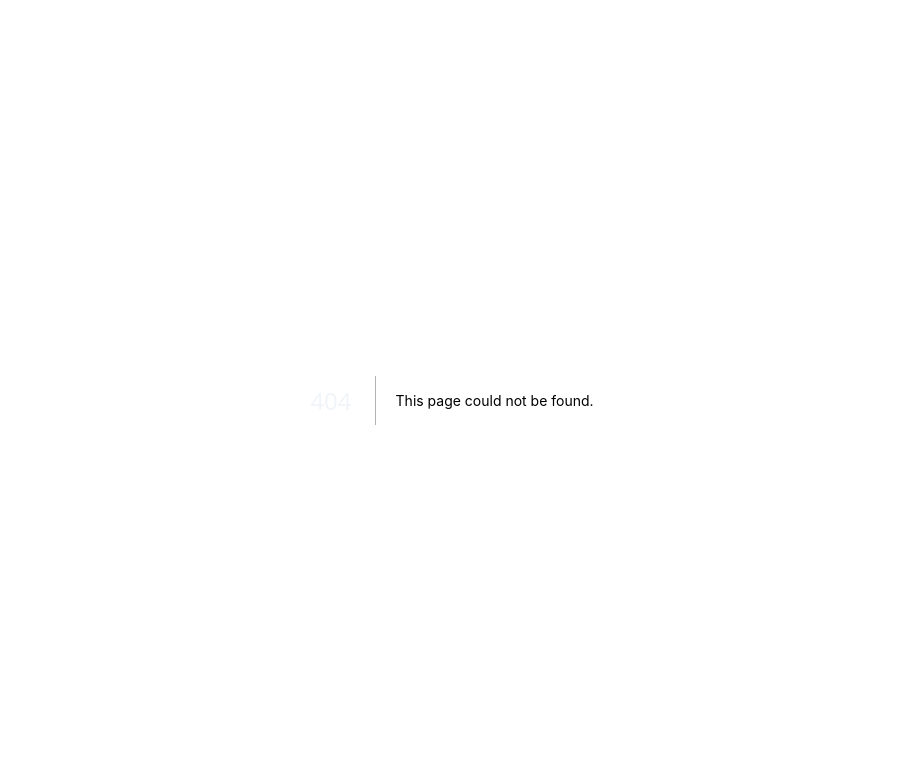
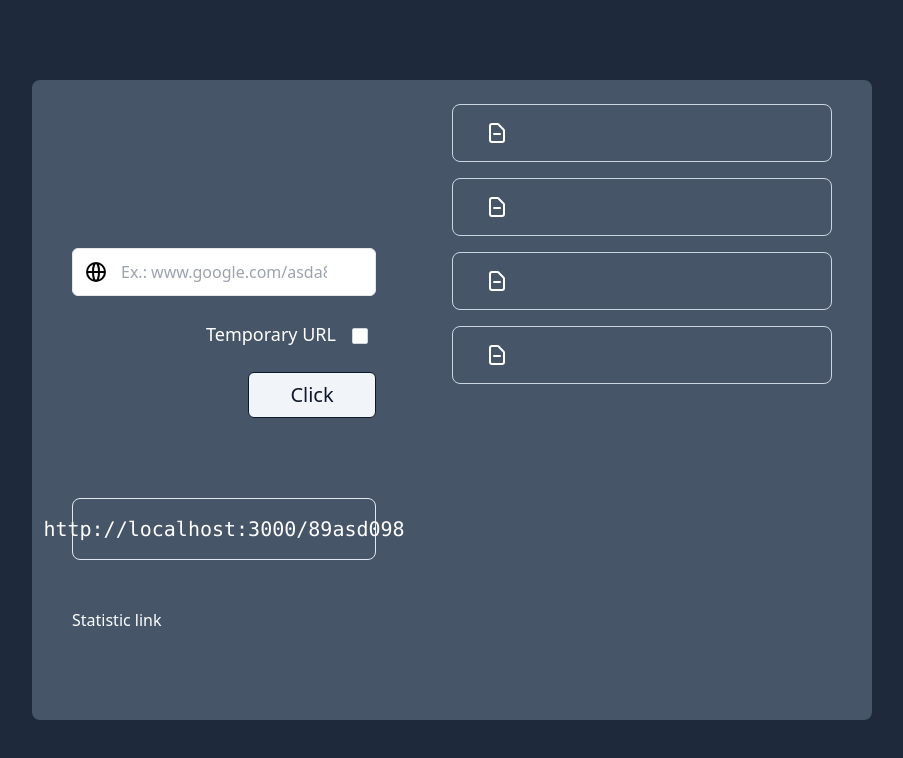
Before and after one commit to viriatonova/urlshortener, a Next.js app in the folder shortener-frontend/app/: page /dashboard in a window 1280 px wide. Before the commit this address had no page. Shown: the top 758 px of the page, without its empty margins (188-1091 px from the left). Built offline with nearby package versions, Linux system fonts and the light colour scheme.

Commit message:
008 - add dashboar / login redirect

```diff
--- a/shortener-frontend/app/components/LoginForm.jsx
+++ b/shortener-frontend/app/components/LoginForm.jsx
@@ -1,4 +1,5 @@
 import { useForm } from 'react-hook-form';
+import { useRouter } from 'next/router'
 // import { LoginContext } from "../Context/LoginContext";
 import { yupResolver } from '@hookform/resolvers/yup';
 import * as yup from "yup";
@@ -13,14 +14,15 @@ const schema = yup.object({
  * @returns Formulário Login da aplicação
  */
 const LoginForm = () => {
-
-
     const { register, handleSubmit, formState: { errors } } = useForm({
         resolver: yupResolver(schema)
     });
 
+    const router = useRouter();
+
     const onSubmit = (data) => {
         console.log(data)
+        router.push('/dashboard')
     };
 
     return (
@@ -70,4 +72,5 @@ const LoginForm = () => {
     );
 }
 
+
 export default LoginForm;
--- a/shortener-frontend/app/components/Nav.jsx
+++ b/shortener-frontend/app/components/Nav.jsx
@@ -1,7 +1,6 @@
 const Nav = () => {
     return (
         <nav className="shorter-nav">
-            <h3 className="w-full">Url Shortener</h3>
             <a href="/login" className="btn-login"><h3>Login</h3></a>
         </nav>
     )
--- /dev/null
+++ b/shortener-frontend/app/components/UrlList.jsx
@@ -0,0 +1,43 @@
+import React, { useState }  from 'react'
+
+const UrlList = () => {
+
+    return (
+        <article className="url-list">
+            <div className="url-item">
+                <button className="btn-remove">
+                    <svg xmlns="http://www.w3.org/2000/svg" className="h-6 w-6" fill="none" viewBox="0 0 24 24" stroke="currentColor" strokeWidth={2}>
+                        <path strokeLinecap="round" strokeLinejoin="round" d="M9 13h6m2 8H7a2 2 0 01-2-2V5a2 2 0 012-2h5.586a1 1 0 01.707.293l5.414 5.414a1 1 0 01.293.707V19a2 2 0 01-2 2z" />
+                    </svg>
+                </button>
+                <p></p>
+            </div>
+            <div className="url-item">
+                <button className="btn-remove">
+                    <svg xmlns="http://www.w3.org/2000/svg" className="h-6 w-6" fill="none" viewBox="0 0 24 24" stroke="currentColor" strokeWidth={2}>
+                        <path strokeLinecap="round" strokeLinejoin="round" d="M9 13h6m2 8H7a2 2 0 01-2-2V5a2 2 0 012-2h5.586a1 1 0 01.707.293l5.414 5.414a1 1 0 01.293.707V19a2 2 0 01-2 2z" />
+                    </svg>
+                </button>
+                <p></p>
+            </div>
+            <div className="url-item">
+                <button className="btn-remove">
+                    <svg xmlns="http://www.w3.org/2000/svg" className="h-6 w-6" fill="none" viewBox="0 0 24 24" stroke="currentColor" strokeWidth={2}>
+                        <path strokeLinecap="round" strokeLinejoin="round" d="M9 13h6m2 8H7a2 2 0 01-2-2V5a2 2 0 012-2h5.586a1 1 0 01.707.293l5.414 5.414a1 1 0 01.293.707V19a2 2 0 01-2 2z" />
+                    </svg>
+                </button>
+                <p></p>
+            </div>
+            <div className="url-item">
+                <button className="btn-remove">
+                    <svg xmlns="http://www.w3.org/2000/svg" className="h-6 w-6" fill="none" viewBox="0 0 24 24" stroke="currentColor" strokeWidth={2}>
+                        <path strokeLinecap="round" strokeLinejoin="round" d="M9 13h6m2 8H7a2 2 0 01-2-2V5a2 2 0 012-2h5.586a1 1 0 01.707.293l5.414 5.414a1 1 0 01.293.707V19a2 2 0 01-2 2z" />
+                    </svg>
+                </button>
+                <p></p>
+            </div>
+        </article>
+    )
+}
+
+export default UrlList
--- /dev/null
+++ b/shortener-frontend/app/helpers/LoginHelper.js
@@ -0,0 +1,4 @@
+const LoginHelper = async (isAutenticated) => {
+    return
+
+export default LoginHelper
--- /dev/null
+++ b/shortener-frontend/app/pages/dashboard.jsx
@@ -0,0 +1,27 @@
+import React, { useState }  from 'react'
+import Nav from "../components/Nav"
+import UrlForm from "../components/UrlForm"
+import UrlList from '../components/UrlList'
+
+const Dashboard = () => {
+    const [ short, Setshort ] = useState("http://localhost:3000/89asd098")
+
+    return (
+        <main className="dash-wraped">
+            <section className="w-1/2">
+                <UrlForm />
+                <article className="shortener">
+                    <a href="">{ short }</a>
+                </article>
+                <article className="mt-12">
+                    Statistic link
+                </article>
+            </section>
+            <aside className="w-1/2">
+                <UrlList />
+            </aside>
+        </main>
+    )
+}
+
+export default Dashboard
--- a/shortener-frontend/app/pages/login.jsx
+++ b/shortener-frontend/app/pages/login.jsx
@@ -5,11 +5,12 @@ const Login = () => {
     return (
         <main className="main-wraped">
             <nav className="w-full py-6">
-                <a href="/">Home</a>
+                <a className="btn-login" href="/">Home</a>
             </nav>
             <LoginForm />
         </main>
     );
 }
 
+
 export default Login;
--- a/shortener-frontend/app/styles/globals.css
+++ b/shortener-frontend/app/styles/globals.css
@@ -43,6 +43,11 @@
         flex flex-col items-center
     }
 
+    .dash-wraped {
+        @apply w-3/4 h-full py-6 px-10 bg-slate-600 rounded-lg
+        flex justify-start items-start
+    }
+
     .shorter-nav {
         @apply w-full h-auto py-2 flex justify-start items-center
 
@@ -71,12 +76,12 @@
         @apply w-32 h-auto px-4 py-2 text-base lg:text-xl text-slate-900
         border border-slate-900 rounded-md bg-slate-100
         hover:border-none hover:bg-pink-700 hover:text-slate-100
-        transition ease-in-out duration-300 self-end
+        transition ease-in-out duration-300 self-end active:text-cyan-300
     }
 
     .btn-login {
-        @apply w-1/2 text-right self-end hover:text-pink-300
-        hover:underline
+        @apply w-1/2 text-left self-start hover:text-pink-300
+        hover:underline text-2xl active:text-cyan-300
     }
 
     .shortener {
@@ -98,4 +103,17 @@
     .login-form {
         @apply w-full h-full flex flex-col justify-start
     }
+
+    .url-list {
+        @apply w-full h-full space-y-4
+    }
+
+    .url-item {
+        @apply w-full flex px-8 py-4 border border-slate-300
+        rounded-lg
+    }
+
+    .btn-remove {
+        @apply hover:text-pink-300 active:text-cyan-300
+    }
 }
```
